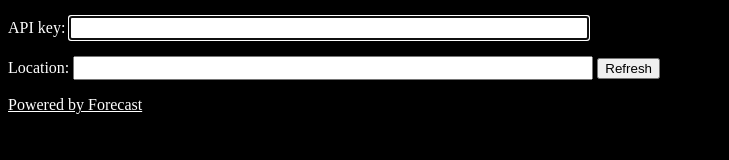
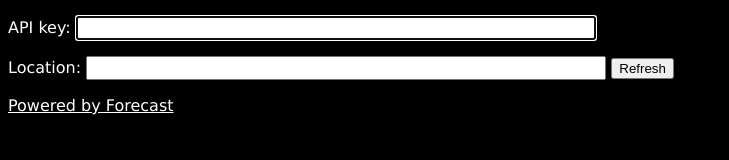
Before and after one commit to bjb568/fcast, a website: page forecast.html in a window 1280 px wide. Shown: the whole page, without its empty margins (0-729 px from the left). Drawn offline with Linux system fonts and the light colour scheme.

Commit message:
Fix font

```diff
--- a/forecast.css
+++ b/forecast.css
@@ -1,6 +1,6 @@
 html { background: #000 }
 body {
-	font: 100% "Lucida Grande" sans-serif;
+	font: 100% "Lucida Grande", sans-serif;
 	color: #fff;
 }
 input {
```
